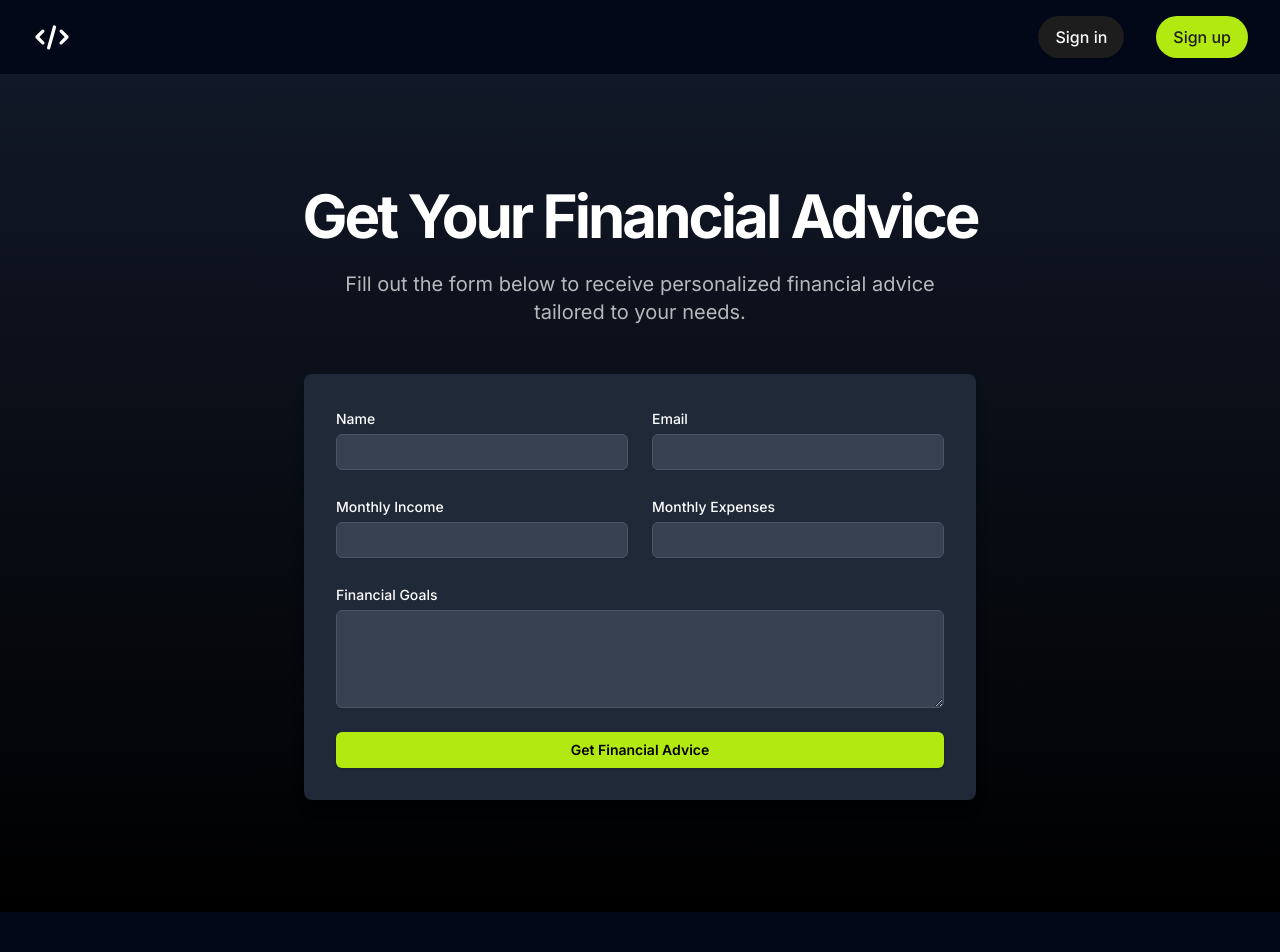
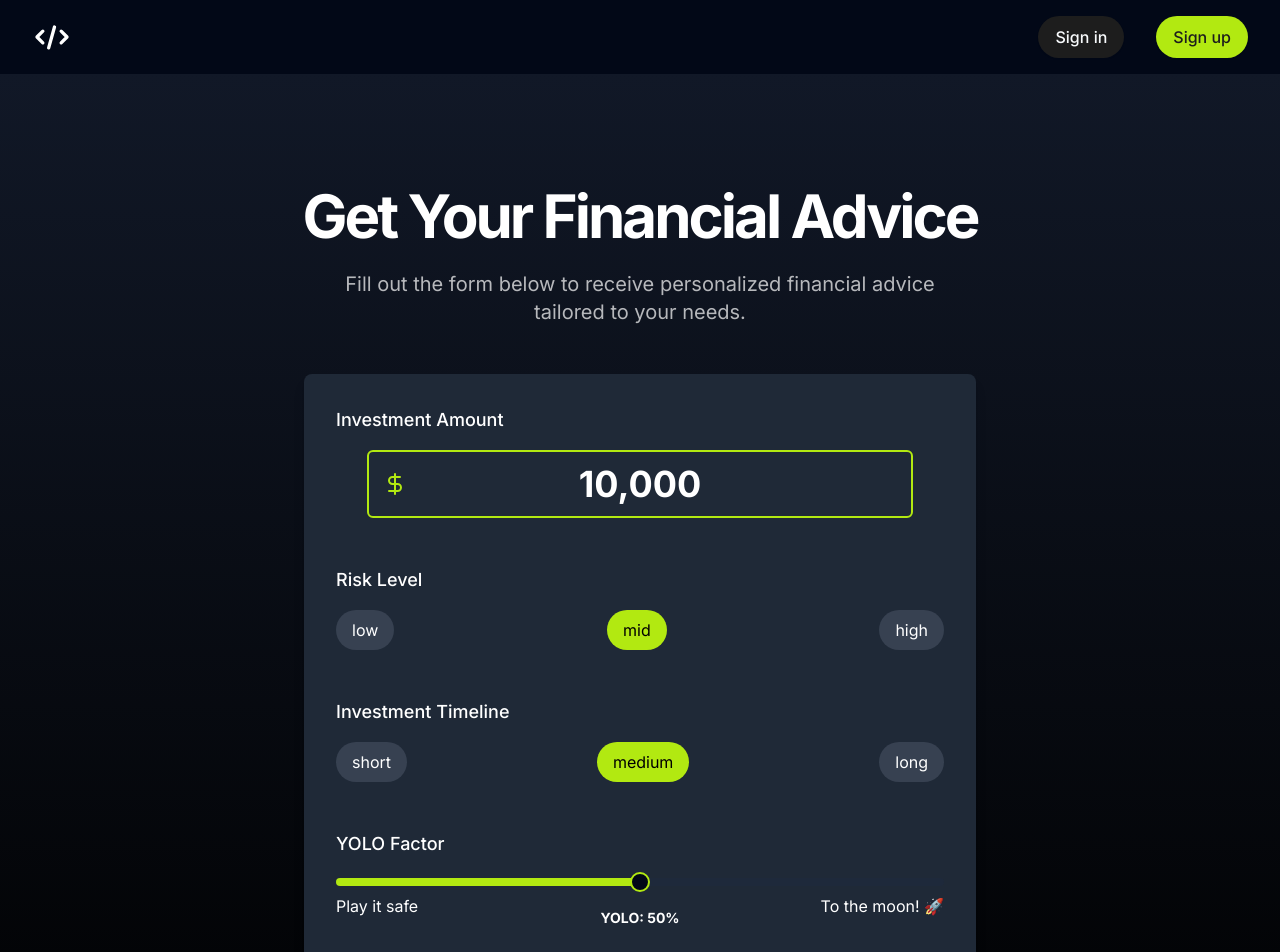
Before and after one commit to ColinWu0403/StonkSensei, a Next.js app in the folder stonksensei/: page /form in a window 1280 px wide. Shown: the top 952 px of the page. Before the commit the page ends 912 px from the top, so only its background shows below. Built offline with nearby package versions, Linux system fonts and the light colour scheme.

Commit message:
Request form now has correct input options

```diff
--- a/stonksensei/src/components/financial-advice-form.tsx
+++ b/stonksensei/src/components/financial-advice-form.tsx
@@ -4,21 +4,23 @@ import type React from "react"
 
 import { useState } from "react"
 import { Button } from "@/components/ui/button"
+import { Label } from "@/components/ui/label"
+import { Slider } from "@/components/ui/slider"
+import { motion } from "framer-motion"
 import { Input } from "@/components/ui/input"
-import { Label } from "@/components/ui/label"
-import { Textarea } from "@/components/ui/textarea"
+import { DollarSign } from "lucide-react"
+
+// TODO: implement color changes based on risk level
 
 export default function FinancialAdviceForm() {
   const [formData, setFormData] = useState({
-    name: "",
-    email: "",
-    income: "",
-    expenses: "",
-    goals: "",
+    investmentAmount: 10000,
+    riskLevel: "mid",
+    investmentTimeline: "medium",
+    yoloFactor: 50,
   })
 
-  const handleChange = (e: React.ChangeEvent<HTMLInputElement | HTMLTextAreaElement>) => {
-    const { name, value } = e.target
+  const handleChange = (name: string, value: string | number) => {
     setFormData((prevState) => ({
       ...prevState,
       [name]: value,
@@ -31,81 +33,106 @@ export default function FinancialAdviceForm() {
     // Here you would typically send the data to your backend
   }
 
+  const formatCurrency = (value: number) => {
+    return new Intl.NumberFormat("en-US", {
+      style: "currency",
+      currency: "USD",
+      minimumFractionDigits: 0,
+      maximumFractionDigits: 0,
+    }).format(value)
+  }
+
   return (
-    <form onSubmit={handleSubmit} className="space-y-6">
-      <div className="grid grid-cols-1 md:grid-cols-2 gap-6">
-        <div>
-          <Label htmlFor="name" className="text-white">
-            Name
-          </Label>
-          <Input
-            id="name"
-            name="name"
-            value={formData.name}
-            onChange={handleChange}
-            required
-            className="mt-1 bg-gray-700 text-white border-gray-600"
-          />
-        </div>
-        <div>
-          <Label htmlFor="email" className="text-white">
-            Email
-          </Label>
-          <Input
-            id="email"
-            name="email"
-            type="email"
-            value={formData.email}
-            onChange={handleChange}
-            required
-            className="mt-1 bg-gray-700 text-white border-gray-600"
-          />
-        </div>
-        <div>
-          <Label htmlFor="income" className="text-white">
-            Monthly Income
-          </Label>
-          <Input
-            id="income"
-            name="income"
-            type="number"
-            value={formData.income}
-            onChange={handleChange}
-            required
-            className="mt-1 bg-gray-700 text-white border-gray-600"
-          />
-        </div>
-        <div>
-          <Label htmlFor="expenses" className="text-white">
-            Monthly Expenses
-          </Label>
-          <Input
-            id="expenses"
-            name="expenses"
-            type="number"
-            value={formData.expenses}
-            onChange={handleChange}
-            required
-            className="mt-1 bg-gray-700 text-white border-gray-600"
-          />
+    <form onSubmit={handleSubmit} className="space-y-12">
+      <div className="space-y-4">
+        <Label htmlFor="investmentAmount" className="text-lg font-medium text-white">
+          Investment Amount
+        </Label>
+        <div className="relative flex justify-center">
+          <div className="relative inline-block">
+            <DollarSign className="absolute left-4 top-1/2 transform -translate-y-1/2 text-positive text-2xl" />
+            <Input
+              id="investmentAmount"
+              type="text"
+              inputMode="numeric"
+              pattern="[0-9]*"
+              value={formatCurrency(formData.investmentAmount).replace("$", "")}
+              onChange={(e) => {
+                const value = e.target.value.replace(/,/g, "")
+                handleChange("investmentAmount", Number.parseInt(value) || 0)
+              }}
+              className="py-8 text-4xl font-bold bg-gray-800 text-white border-2 border-positive focus:ring-positive text-center"
+            />
+          </div>
         </div>
       </div>
-      <div>
-        <Label htmlFor="goals" className="text-white">
-          Financial Goals
+
+      <div className="space-y-4">
+        <Label className="text-lg font-medium text-white">Risk Level</Label>
+        <div className="flex justify-between">
+          {["low", "mid", "high"].map((level) => (
+            <motion.button
+              key={level}
+              type="button"
+              onClick={() => handleChange("riskLevel", level)}
+              className={`px-4 py-2 rounded-full ${
+                formData.riskLevel === level ? "bg-positive text-black" : "bg-gray-700 text-white"
+              }`}
+              whileHover={{ scale: 1.05 }}
+              whileTap={{ scale: 0.95 }}
+            >
+              {level}
+            </motion.button>
+          ))}
+        </div>
+      </div>
+
+      <div className="space-y-4">
+        <Label className="text-lg font-medium text-white">Investment Timeline</Label>
+        <div className="flex justify-between">
+          {["short", "medium", "long"].map((timeline) => (
+            <motion.button
+              key={timeline}
+              type="button"
+              onClick={() => handleChange("investmentTimeline", timeline)}
+              className={`px-4 py-2 rounded-full ${
+                formData.investmentTimeline === timeline ? "bg-positive text-black" : "bg-gray-700 text-white"
+              }`}
+              whileHover={{ scale: 1.05 }}
+              whileTap={{ scale: 0.95 }}
+            >
+              {timeline}
+            </motion.button>
+          ))}
+        </div>
+      </div>
+
+      <div className="space-y-4">
+        <Label htmlFor="yoloFactor" className="text-lg font-medium text-white">
+          YOLO Factor
         </Label>
-        <Textarea
-          id="goals"
-          name="goals"
-          value={formData.goals}
-          onChange={handleChange}
-          required
-          className="mt-1 bg-gray-700 text-white border-gray-600"
-          rows={4}
-        />
+        <div className="relative pt-1">
+          <Slider
+            id="yoloFactor"
+            min={0}
+            max={100}
+            step={1}
+            value={[formData.yoloFactor]}
+            onValueChange={(value) => handleChange("yoloFactor", value[0])}
+            className="w-full"
+          />
+          <div className="flex justify-between text-white mt-2">
+            <span>Play it safe</span>
+            <span className="absolute left-1/2 top-1/2 transform -translate-x-1/2 translate-y-2 text-white px-2 py-1 text-sm font-bold">
+              YOLO: {formData.yoloFactor}%
+            </span>
+            <span>To the moon! 🚀</span>
+          </div>
+        </div>
       </div>
-      <Button type="submit" className="w-full bg-positive text-black font-semibold py-3">
-        Get Financial Advice
+
+      <Button type="submit" className="w-full bg-positive hover:bg-positive/90 text-black font-semibold py-3 rounded-full">
+        Get Investment Advice
       </Button>
     </form>
   )
--- a/stonksensei/src/components/ui/input.tsx
+++ b/stonksensei/src/components/ui/input.tsx
@@ -2,21 +2,21 @@ import * as React from "react"
 
 import { cn } from "@/lib/utils"
 
-const Input = React.forwardRef<HTMLInputElement, React.ComponentProps<"input">>(
-  ({ className, type, ...props }, ref) => {
+export interface InputProps extends React.InputHTMLAttributes<HTMLInputElement> {}
+
+const Input = React.forwardRef<HTMLInputElement, InputProps>(({ className, type, ...props }, ref) => {
   return (
     <input
       type={type}
       className={cn(
-          "flex h-9 w-full rounded-md border border-input bg-transparent px-3 py-1 text-base shadow-sm transition-colors file:border-0 file:bg-transparent file:text-sm file:font-medium file:text-foreground placeholder:text-muted-foreground focus-visible:outline-none focus-visible:ring-1 focus-visible:ring-ring disabled:cursor-not-allowed disabled:opacity-50 md:text-sm",
-          className
+        "flex h-10 w-full rounded-md border border-input bg-background px-3 py-2 text-sm ring-offset-background file:border-0 file:bg-transparent file:text-sm file:font-medium placeholder:text-muted-foreground focus-visible:outline-none focus-visible:ring-2 focus-visible:ring-ring focus-visible:ring-offset-2 disabled:cursor-not-allowed disabled:opacity-50",
+        className,
       )}
       ref={ref}
       {...props}
     />
   )
-  }
-)
+})
 Input.displayName = "Input"
 
 export { Input }
--- /dev/null
+++ b/stonksensei/src/components/ui/slider.tsx
@@ -0,0 +1,25 @@
+"use client"
+
+import * as React from "react"
+import * as SliderPrimitive from "@radix-ui/react-slider"
+
+import { cn } from "@/lib/utils"
+
+const Slider = React.forwardRef<
+  React.ElementRef<typeof SliderPrimitive.Root>,
+  React.ComponentPropsWithoutRef<typeof SliderPrimitive.Root>
+>(({ className, ...props }, ref) => (
+  <SliderPrimitive.Root
+    ref={ref}
+    className={cn("relative flex w-full touch-none select-none items-center", className)}
+    {...props}
+  >
+    <SliderPrimitive.Track className="relative h-2 w-full grow overflow-hidden rounded-full bg-secondary">
+      <SliderPrimitive.Range className="absolute h-full bg-positive" />
+    </SliderPrimitive.Track>
+    <SliderPrimitive.Thumb className="block h-5 w-5 rounded-full border-2 border-positive bg-background ring-offset-background transition-colors focus-visible:outline-none focus-visible:ring-2 focus-visible:ring-ring focus-visible:ring-offset-2 disabled:pointer-events-none disabled:opacity-50" />
+  </SliderPrimitive.Root>
+))
+Slider.displayName = SliderPrimitive.Root.displayName
+
+export { Slider }
--- /dev/null
+++ b/stonksensei/src/components/ui/switch.tsx
@@ -0,0 +1,29 @@
+"use client"
+
+import * as React from "react"
+import * as SwitchPrimitives from "@radix-ui/react-switch"
+
+import { cn } from "@/lib/utils"
+
+const Switch = React.forwardRef<
+  React.ElementRef<typeof SwitchPrimitives.Root>,
+  React.ComponentPropsWithoutRef<typeof SwitchPrimitives.Root>
+>(({ className, ...props }, ref) => (
+  <SwitchPrimitives.Root
+    className={cn(
+      "peer inline-flex h-[24px] w-[44px] shrink-0 cursor-pointer items-center rounded-full border-2 border-transparent transition-colors focus-visible:outline-none focus-visible:ring-2 focus-visible:ring-ring focus-visible:ring-offset-2 focus-visible:ring-offset-background disabled:cursor-not-allowed disabled:opacity-50 data-[state=checked]:bg-primary data-[state=unchecked]:bg-input",
+      className,
+    )}
+    {...props}
+    ref={ref}
+  >
+    <SwitchPrimitives.Thumb
+      className={cn(
+        "pointer-events-none block h-5 w-5 rounded-full bg-background shadow-lg ring-0 transition-transform data-[state=checked]:translate-x-5 data-[state=unchecked]:translate-x-0",
+      )}
+    />
+  </SwitchPrimitives.Root>
+))
+Switch.displayName = SwitchPrimitives.Root.displayName
+
+export { Switch }
```
Lines whose indentation alone changed are shown as unchanged.
